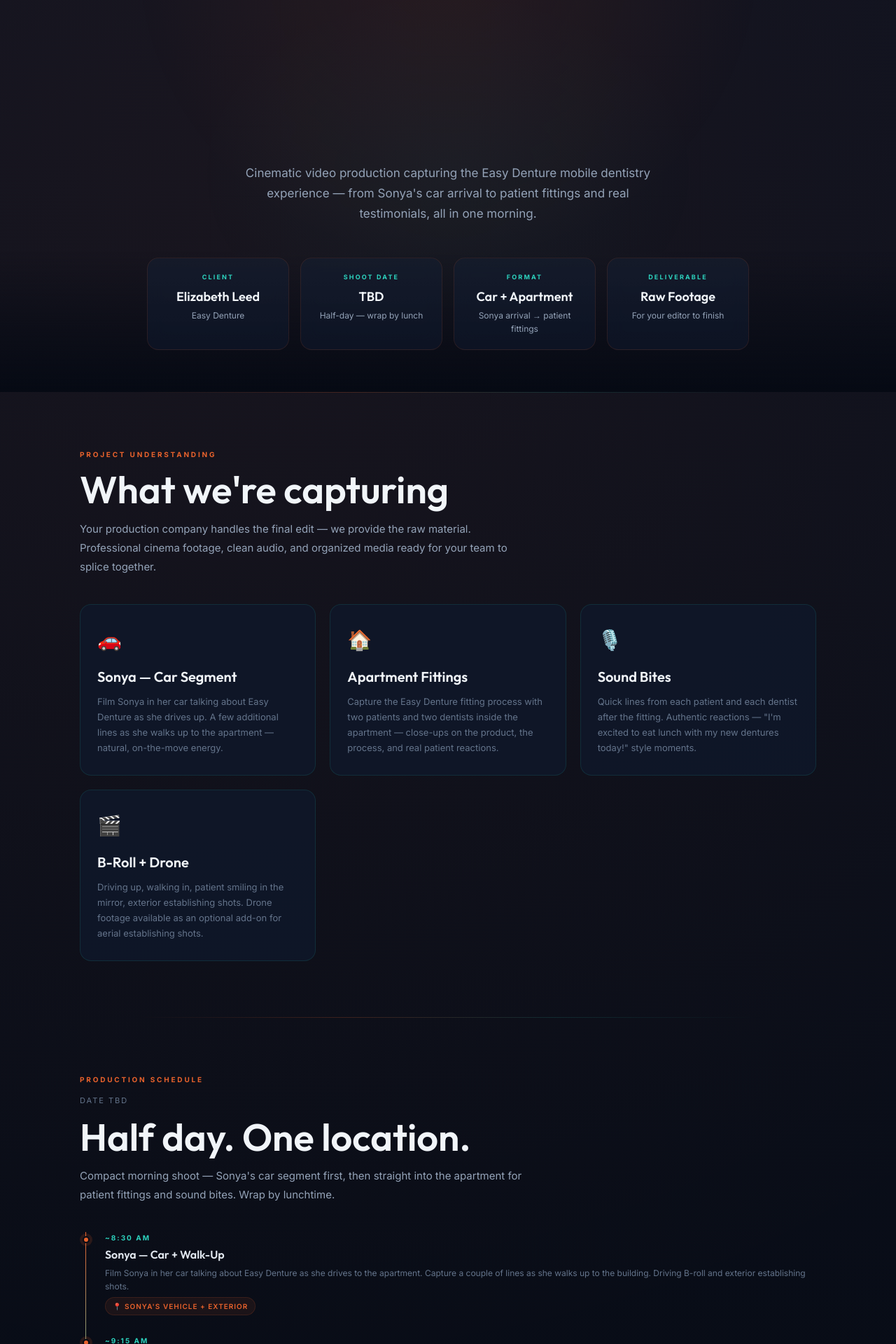
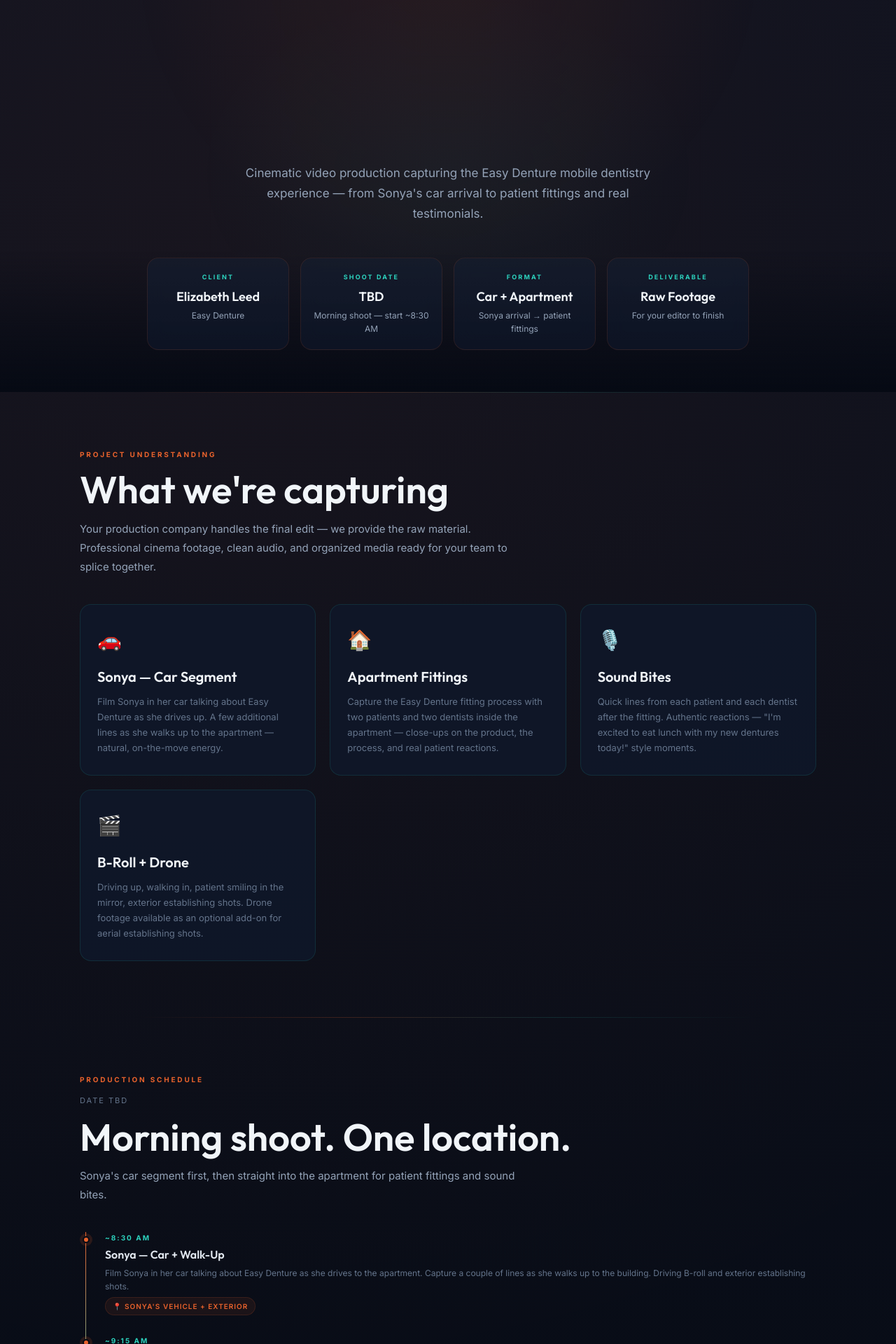
Before and after one commit to DanielSensual/Mediageekzquotes, a Next.js app: page /proposals/easy-denture in a window 1280 px wide. Shown: the part 219-2139 px from the top of the page at 70% size. Built offline with nearby package versions, Linux system fonts and the light colour scheme.

Commit message:
fix: soften half-day to morning shoot — leave room for longer timeline

```diff
--- a/app/proposals/easy-denture/page.js
+++ b/app/proposals/easy-denture/page.js
@@ -683,7 +683,7 @@ export default function EasyDentureProposal() {
                         Capture.<br /><em>Demonstrate.</em><br />Deliver.
                     </h1>
                     <p className="hero-subtitle">
-                        Cinematic video production capturing the Easy Denture mobile dentistry experience — from Sonya&apos;s car arrival to patient fittings and real testimonials, all in one morning.
+                        Cinematic video production capturing the Easy Denture mobile dentistry experience — from Sonya&apos;s car arrival to patient fittings and real testimonials.
                     </p>
 
                     <div className="hero-meta">
@@ -695,7 +695,7 @@ export default function EasyDentureProposal() {
                         <div className="hero-stat">
                             <div className="hero-stat-label">Shoot Date</div>
                             <div className="hero-stat-value">TBD</div>
-                            <div className="hero-stat-detail">Half-day — wrap by lunch</div>
+                            <div className="hero-stat-detail">Morning shoot — start ~8:30 AM</div>
                         </div>
                         <div className="hero-stat">
                             <div className="hero-stat-label">Format</div>
@@ -753,9 +753,9 @@ export default function EasyDentureProposal() {
                     <div className="section-header">
                         <div className="section-label">Production Schedule</div>
                         <div className="section-question">Date TBD</div>
-                        <h2 className="section-title">Half day. One location.</h2>
+                        <h2 className="section-title">Morning shoot. One location.</h2>
                         <p className="section-desc">
-                            Compact morning shoot — Sonya&apos;s car segment first, then straight into the apartment for patient fittings and sound bites. Wrap by lunchtime.
+                            Sonya&apos;s car segment first, then straight into the apartment for patient fittings and sound bites.
                         </p>
                     </div>
 
```
